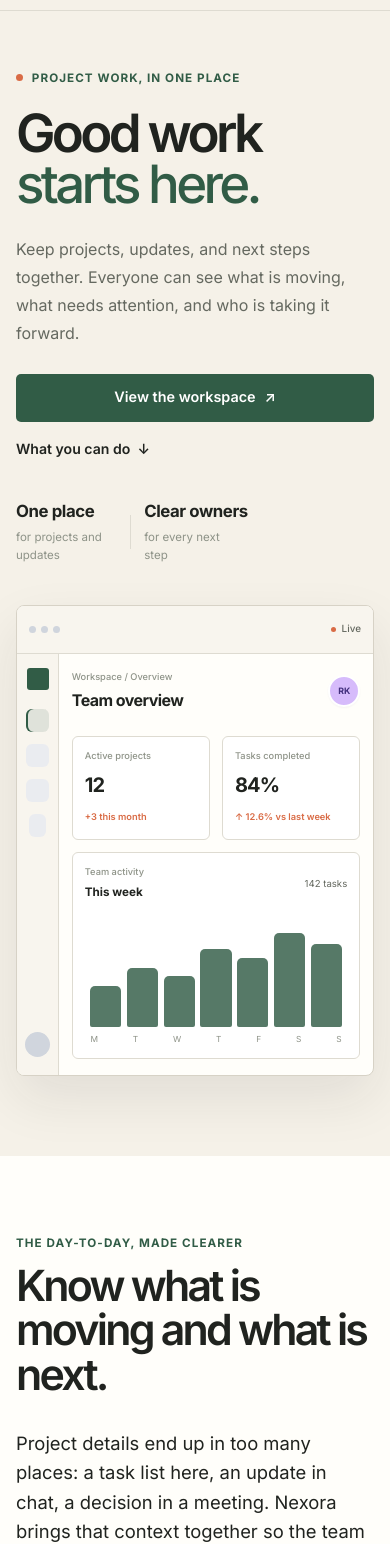
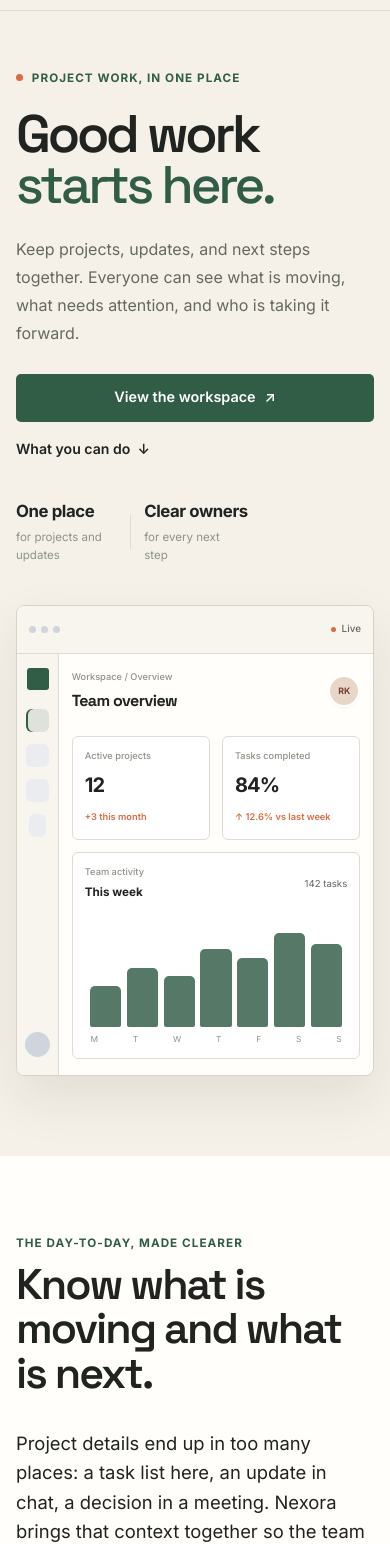
Before and after one commit to Rolexcode/landing-page-project, a plain HTML site: page index.html in a window 390 px wide. Shown: the part 58-1602 px from the top of the page. Drawn offline with Linux system fonts and the light colour scheme.

Commit message:
Refine typography and palette

```diff
--- a/styles.css
+++ b/styles.css
@@ -1545,3 +1545,51 @@ select {
     letter-spacing: -0.07em;
   }
 }
+
+
+/* Expressive display type, with a quiet and readable body face. */
+.hero h1,
+.section-intro h2,
+.section-heading h2,
+.cta-card h2,
+.service-card h3,
+.workspace-heading h2 {
+  font-family: "Space Grotesk", "Inter", sans-serif;
+}
+
+.hero h1 {
+  font-weight: 600;
+  letter-spacing: -0.065em;
+}
+
+.section-intro h2,
+.section-heading h2,
+.cta-card h2 {
+  letter-spacing: -0.045em;
+}
+
+.heading-avatar {
+  background: #e8d7c9;
+  color: #75442f;
+}
+
+.avatar-purple {
+  background: #f1dfd5;
+  color: #8a4a31;
+}
+
+.avatar-green {
+  background: #dce8d8;
+  color: #315c46;
+}
+
+.avatar-orange {
+  background: #f1dfd5;
+  color: #8a4a31;
+}
+
+@media (max-width: 760px) {
+  .hero h1 {
+    letter-spacing: -0.06em;
+  }
+}
```
